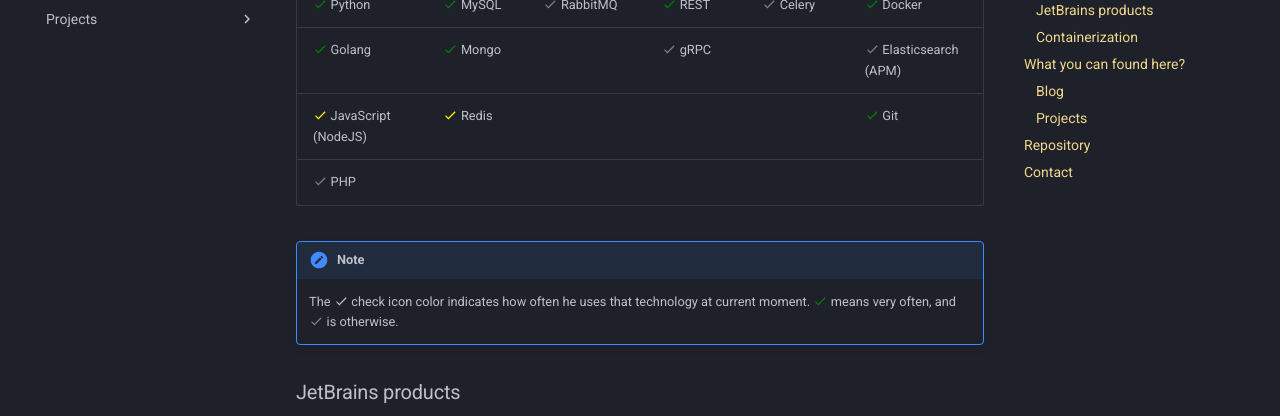
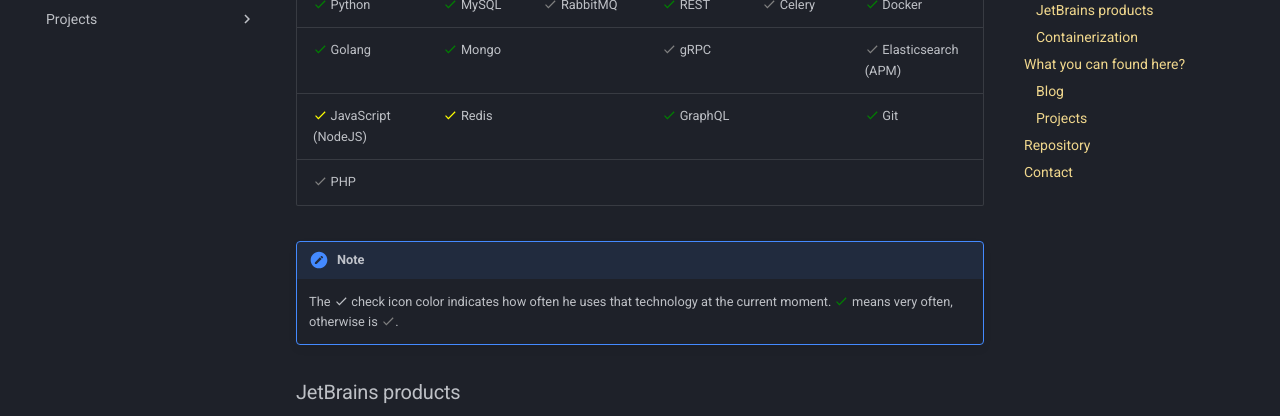
Before and after one commit to dalikewara/dalikewara.github.io, an MkDocs documentation site: the page built from docs/index.md, in a window 1280 px wide and 900 px high, scrolled down 630 px. Shown: the part 152-568 px from the top of the window. Built offline with MkDocs 1.6.1 and Material for MkDocs 9.7.7, drawn with Linux system fonts in a browser that asks for light colours; nearby versions of some CDN libraries; emoji names are drawn with the system emoji font; comment, search, counter and statistics services are not loaded.

Commit message:
update index.md

```diff
--- a/docs/index.md
+++ b/docs/index.md
@@ -41,12 +41,12 @@ As a Software Engineer, he used to work using following technologies:
 | :-------- | :-------- | :--------------- | :-- | :----------- | :-----
 | :material-check:{ style=color:green } Python | :material-check:{ style=color:green } MySQL | :material-check:{ style=color:grey } RabbitMQ | :material-check:{ style=color:green } REST | :material-check:{ style=color:grey } Celery | :material-check:{ style=color:green } Docker
 | :material-check:{ style=color:green } Golang | :material-check:{ style=color:green } Mongo | | :material-check:{ style=color:grey } gRPC | | :material-check:{ style=color:grey } Elasticsearch (APM)
-| :material-check:{ style=color:yellow } JavaScript (NodeJS) | :material-check:{ style=color:yellow } Redis | | | | :material-check:{ style=color:green } Git
+| :material-check:{ style=color:yellow } JavaScript (NodeJS) | :material-check:{ style=color:yellow } Redis | | :material-check:{ style=color:green } GraphQL | | :material-check:{ style=color:green } Git
 | :material-check:{ style=color:grey } PHP | | | | |
 
 !!! note
-    The :material-check: check icon color indicates how often he uses that technology at current moment.
-    :material-check:{ style=color:green } means very often, and :material-check:{ style=color:grey } is otherwise.
+    The :material-check: check icon color indicates how often he uses that technology at the current moment.
+    :material-check:{ style=color:green } means very often, otherwise is :material-check:{ style=color:grey }.
 
 ### JetBrains products
 
```
